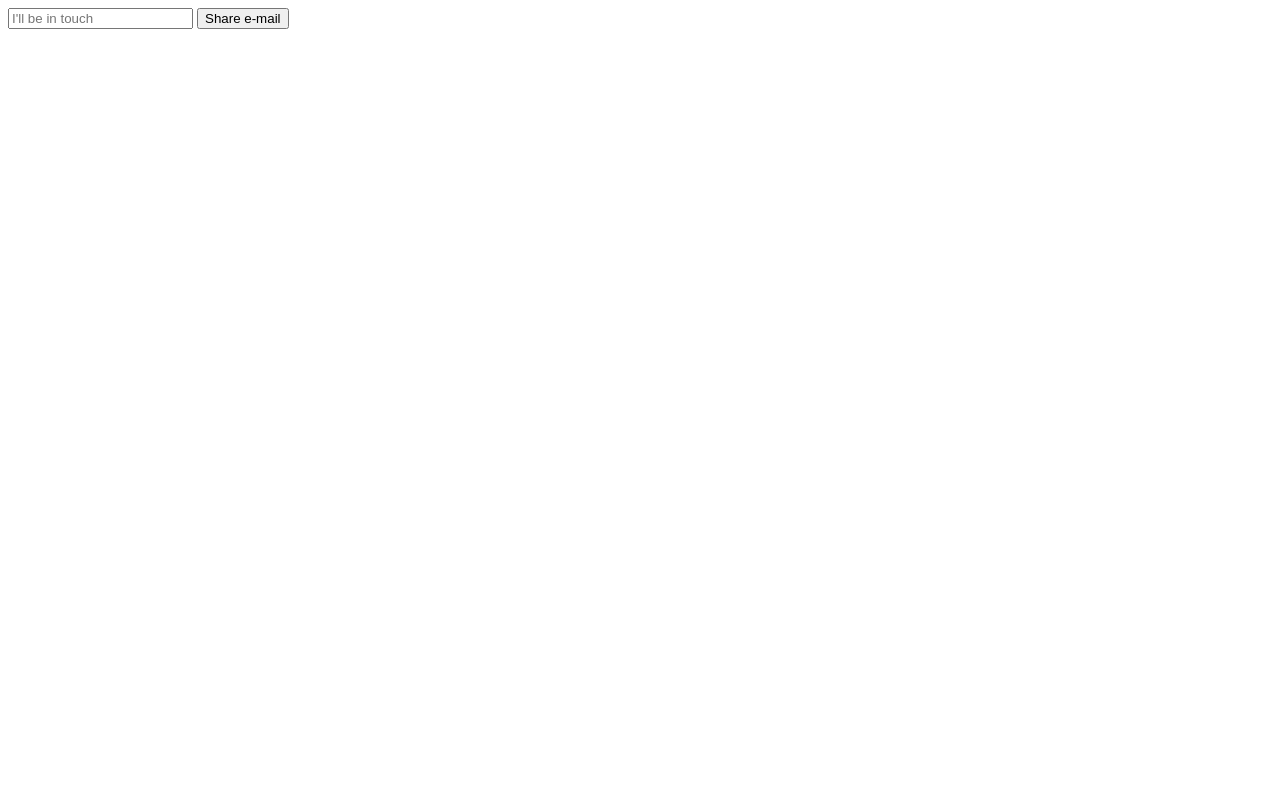
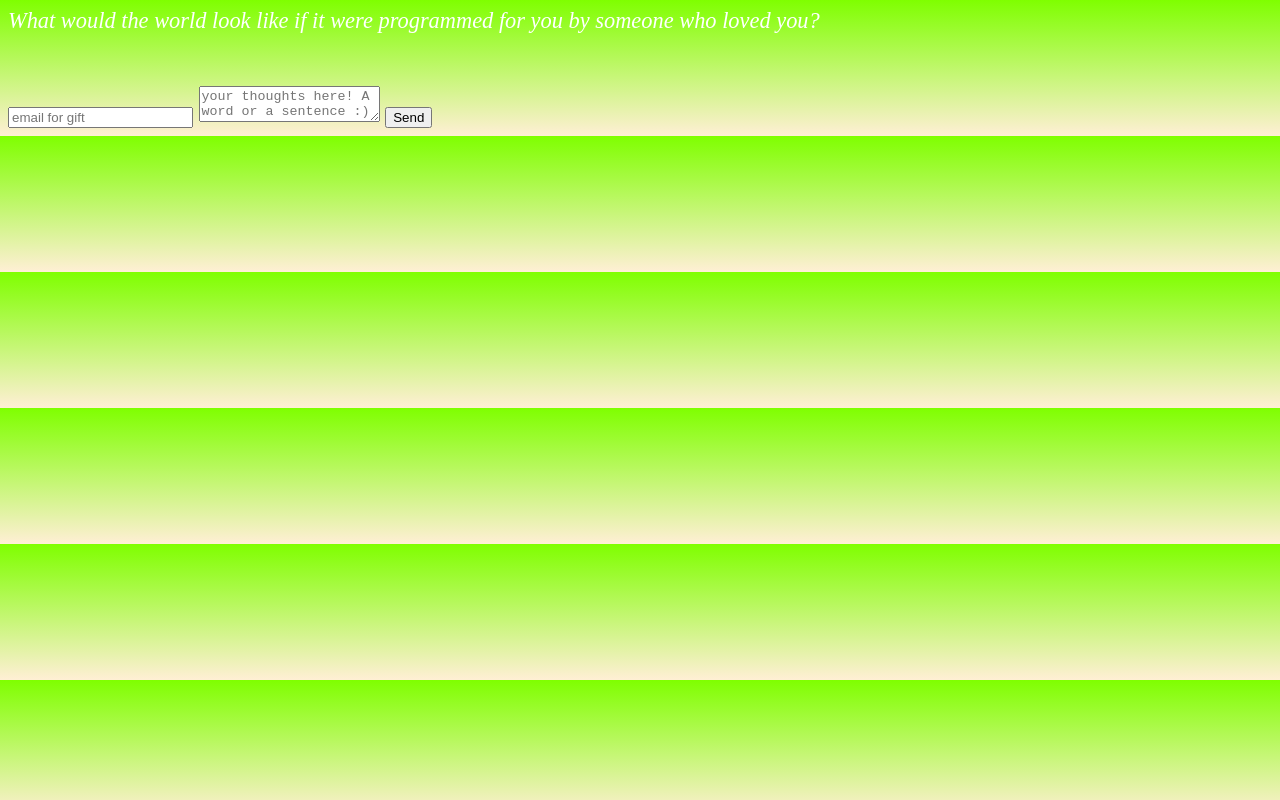
Before and after one commit to strangec/blessings, a plain HTML site: page subscribe.html in a window 1280 px wide. Drawn offline with Linux system fonts and the light colour scheme.

Commit message:
for presentation

```diff
--- a/homepage.css
+++ b/homepage.css
@@ -107,3 +107,9 @@ opacity: 70%;
   height: 200px;
   width: 50%;
 }
+
+#questions{
+  background-image:linear-gradient(chartreuse, papayawhip);
+  color: white;
+  font-size: 140%;
+}
--- a/subscribe.html
+++ b/subscribe.html
@@ -9,11 +9,15 @@
     <title>Grab Bag of Blessings</title>
 
 </head>
-<body>
-  <form name="submit-to-google-sheet" class="email">
-    <input name="email" type="email" placeholder="I'll be in touch" required>
-    <button type="submit" class="button">Share e-mail</button>
-  </form>
+<body id="questions">
+  <i>What would the world look like if it were programmed for you by someone who loved you?</i>
+    <br> <br> <br>
+  <form name="submit-to-google-sheet">
+          <input name="email" type="email" placeholder="email for gift" required>
+          <textarea name="thoughts" placeholder="your thoughts here! A word or a sentence :)"></textarea>
+
+          <button type="submit">Send</button>
+        </form>
 
   <script>
     const scriptURL = 'https://script.google.com/macros/s/AKfycbx192CtcGgAdOzKTMEjh9W-h8cilM1Vk6vOkAycWR3RhesaMZI/exec'
```
